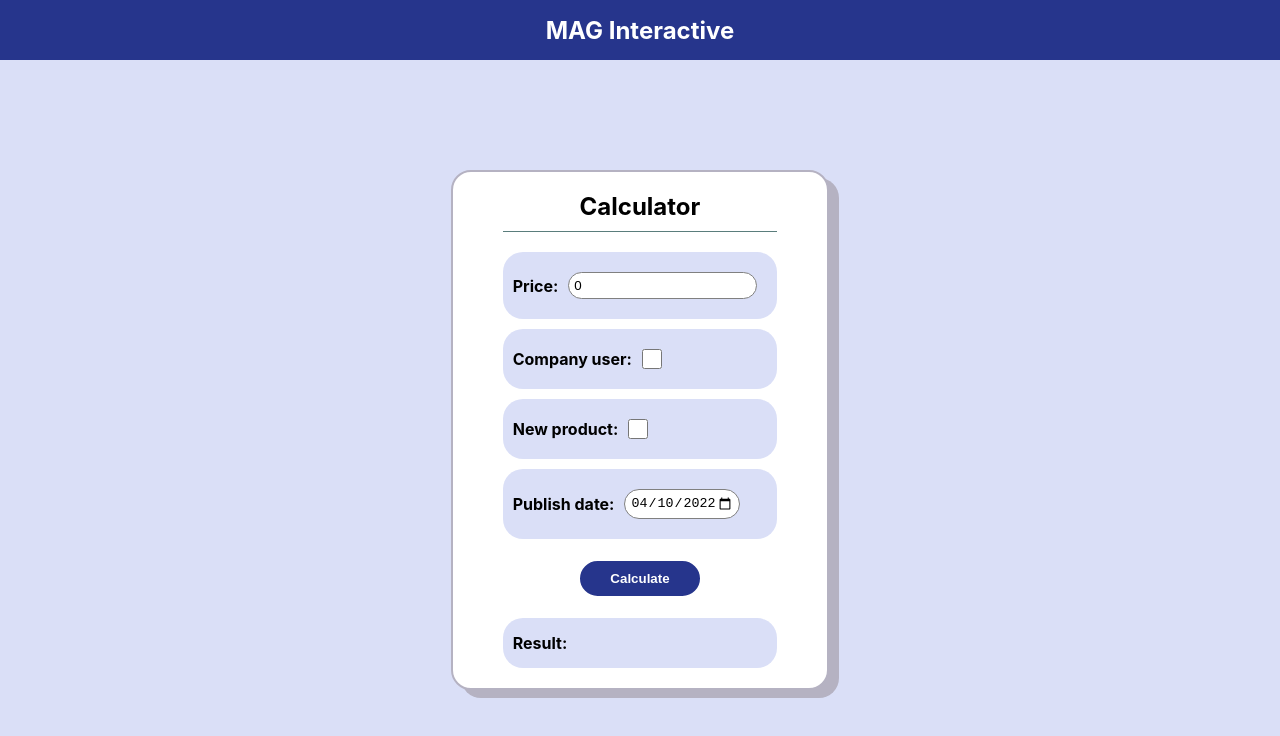
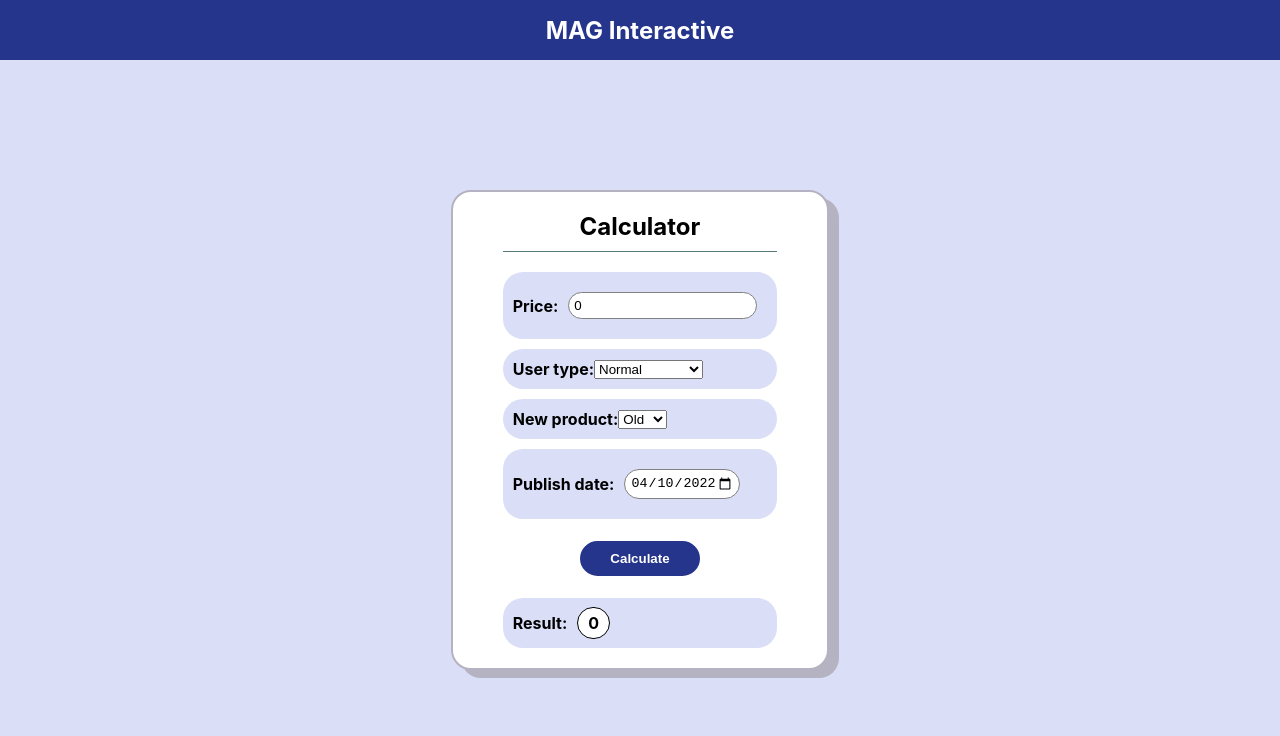
Before and after one commit to Hell0w0/Price-calculator, a React (Vite) app: page / in a window 1280 px wide. Shown: the top 736 px of the page. Built offline with nearby package versions, Linux system fonts and the light colour scheme.

Commit message:
Merged price calculator logic
Merged logic from price-calculator to calculator -app

```diff
--- a/refactor/calculator-app/calculator-app-view.tsx
+++ b/refactor/calculator-app/calculator-app-view.tsx
@@ -2,13 +2,15 @@ import "./calculator-app.css";
 
 interface Props {
   price: number;
-  userType: number;
-  productType: number;
+  userType: string;
+  userTypeList: Array<string>;
+  productType: string;
+  productTypeList: Array<string>;
   today: string;
   result: number | null;
   handlePrice: (event: React.ChangeEvent<HTMLInputElement>) => void;
-  handleUserType: () => void;
-  handleProductType: () => void;
+  handleUserType: (event: React.ChangeEvent<HTMLSelectElement>) => void;
+  handleProductType: (event: React.ChangeEvent<HTMLSelectElement>) => void;
   handlePublishDate: (event: React.ChangeEvent<HTMLInputElement>) => void;
   calculatePrice: () => void;
 }
@@ -16,7 +18,9 @@ interface Props {
 export const CalculatorAppView: React.FC<Props> = ({
   price,
   userType,
+  userTypeList,
   productType,
+  productTypeList,
   today,
   result,
   handlePrice,
@@ -35,31 +39,45 @@ export const CalculatorAppView: React.FC<Props> = ({
             <input
               id="price"
               type="number"
-              value={price}
+              defaultValue={price}
               onChange={(event) => handlePrice(event)}
             />
           </label>
           <label>
-            Company user:
-            <input
+            User type:
+            <select
               id="userType"
-              type="checkbox"
-              checked={userType === 1 ? true : false}
-              onChange={() => handleUserType()}
-            />
+              value={userType}
+              onChange={(event) => handleUserType(event)}
+            >
+              {userTypeList.map((type, index) => {
+                return (
+                  <option value={type} key={index}>
+                    {type}
+                  </option>
+                );
+              })}
+            </select>
           </label>
           <label>
             New product:
-            <input
+            <select
               id="productType"
-              type="checkbox"
-              checked={productType == 1 ? true : false}
-              onChange={() => handleProductType()}
-            />
+              value={productType}
+              onChange={(event) => handleProductType(event)}
+            >
+              {productTypeList.map((type, index) => {
+                return (
+                  <option value={type} key={index}>
+                    {type}
+                  </option>
+                );
+              })}
+            </select>
           </label>
           <label>
             Publish date:
-            <input // value publishDate in string format gave invalid date for single digit months.
+            <input //publishDate.toISOString gave invalid date for single digit months when using keyboard.
               id="publishDate"
               type="date"
               defaultValue={today}
@@ -78,7 +96,7 @@ export const CalculatorAppView: React.FC<Props> = ({
         </form>
         <div className="result-container">
           Result:
-          {result !== null ? <span id="result">{result}</span> : <span></span>}
+          <span id="result">{result}</span>
         </div>
       </div>
     </div>
--- a/refactor/calculator-app/calculator-app.tsx
+++ b/refactor/calculator-app/calculator-app.tsx
@@ -1,33 +1,45 @@
 import { useState } from "react";
 import { CalculatorAppView } from "./calculator-app-view";
-import calculatePrice from "./../price-calculator";
+
+//Types
+const userTypeList = ["Normal", "Company user"];
+const productTypeList: { [type: string]: number } = { New: 25, Old: 35 };
 
 export const CalculatorApp: React.FC = () => {
+  //Input
   const [price, setPrice] = useState<number>(0);
-  const [userType, setUserType] = useState<number>(0);
-  const [productType, setProductType] = useState<number>(0);
+  const [userType, setUserType] = useState<string>("Normal");
+  const [productType, setProductType] = useState<string>("Old");
   const [publishDate, setPublishDate] = useState<Date>(new Date());
-  const [result, setResult] = useState<number | null>(null);
+
   const today = new Date().toISOString().substring(0, 10);
+  //Price calculation result
+  const [result, setResult] = useState<number | null>(0);
 
   return (
     <CalculatorAppView
       price={price}
       userType={userType}
+      userTypeList={userTypeList}
       productType={productType}
+      productTypeList={Object.keys(productTypeList)}
       today={today}
       result={result}
       handlePrice={function (event: React.ChangeEvent<HTMLInputElement>): void {
-        const newPrice = parseInt(event.target.value);
+        const newPrice = Number(event.target.value);
         setPrice(newPrice);
       }}
-      handleUserType={function (): void {
-        if (userType === 1) setUserType(0);
-        else setUserType(1);
+      handleUserType={function (
+        event: React.ChangeEvent<HTMLSelectElement>
+      ): void {
+        const newUserType = event.target.value;
+        setUserType(newUserType);
       }}
-      handleProductType={function (): void {
-        if (productType === 1) setProductType(0);
-        else setProductType(1);
+      handleProductType={function (
+        event: React.ChangeEvent<HTMLSelectElement>
+      ): void {
+        const newProductType = event.target.value;
+        setProductType(newProductType);
       }}
       handlePublishDate={function (
         event: React.ChangeEvent<HTMLInputElement>
@@ -37,13 +49,44 @@ export const CalculatorApp: React.FC = () => {
       }}
       calculatePrice={function (): void {
         const result = calculatePrice(
+          price,
           userType,
           productType,
-          price,
           publishDate
         );
+
         setResult(result);
       }}
     />
   );
 };
+
+//Checks the rebate rules if the conditions apply the appropariate discount.
+export function checkRebateRules(
+  price: number,
+  userType: string,
+  productType: string,
+  publishDate: Date
+) {
+  let rebate = 0;
+  if (userType == "Company user") rebate += 5;
+  if (
+    publishDate.toDateString() === new Date().toDateString() &&
+    productType === "New"
+  )
+    rebate += 10;
+  return rebate;
+}
+
+//Calculates the price based on the input using the pice formula
+// price + product type price - rebate
+export function calculatePrice(
+  price: number,
+  userType: string,
+  productType: string,
+  publishDate: Date
+) {
+  const rebate = checkRebateRules(price, userType, productType, publishDate);
+
+  return price + productTypeList[productType] - rebate;
+}
--- a/refactor/price-calculator.ts
+++ /dev/null
@@ -1,44 +0,0 @@
-// userType, 0 = normal, 1 = company
-// productType, 0 = new product, 1 = old product
-// price, the price of the product
-var calculatePrice = function (
-  userType: number,
-  productType: number,
-  price: number,
-  publishedDate: Date
-) {
-  try {
-    switch (userType) {
-      case 0: // normal
-        if (productType == 0) {
-          // new product
-          var enddateDiscount = 0;
-          if (publishedDate.toDateString() == new Date().toDateString())
-            enddateDiscount = 10;
-
-          return price + 25 - enddateDiscount;
-        } else if (productType == 1) {
-          // old product
-          return price + 35 - 0;
-        }
-        break;
-      case 1: // company
-        if (productType == 0) {
-          // new product
-          if (publishedDate.toDateString() === new Date().toDateString()) {
-            return price + 25 - 15; // Enddate discount and company discount
-          }
-
-          return price + 25 - 5; // Only company discount
-        } else if (productType == 1) {
-          // old product
-          return price + 35 - 5;
-        }
-        break;
-    }
-  } catch (ex) {
-    console.log(ex);
-  }
-  return 0;
-};
-export default calculatePrice;
```
